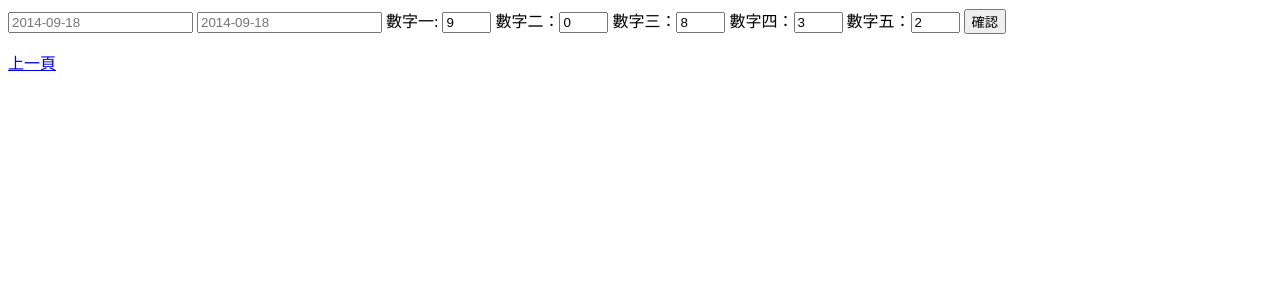
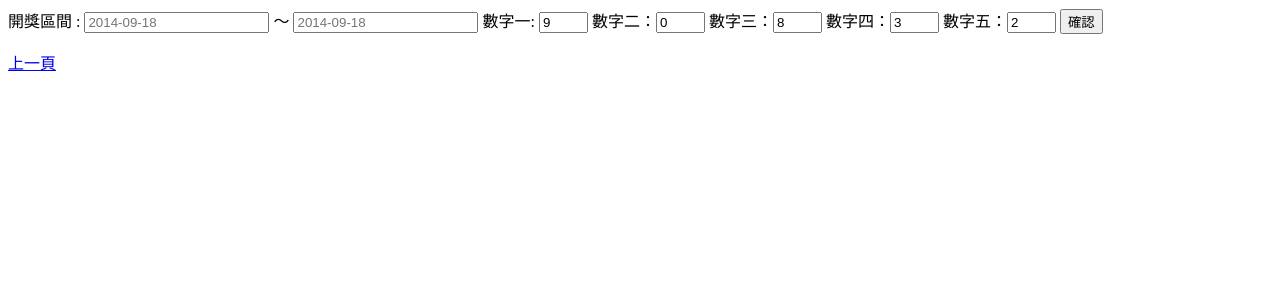
Before and after one commit to EddieLe/RD2-Bank, a PHP site: page /Open.php in a window 1280 px wide. Shown: the top 300 px of the page. Run offline with PHP 8.4, Linux system fonts and the light colour scheme; the visitor is signed in with stand-in values (Sample User, id 1); data that the repository does not hold is empty; some libraries are stand-ins or nearby versions.

Commit message:
增加時間選擇器

```diff
--- a/Open.php
+++ b/Open.php
@@ -29,28 +29,37 @@ function detail()
 
     return $data;
 }
-detail()
 ?>
 
 <html>
     <head>
         <title>開獎頁</title>
+        <link rel="stylesheet" href="//apps.bdimg.com/libs/jqueryui/1.10.4/css/jquery-ui.min.css">
+        <script src="//apps.bdimg.com/libs/jquery/1.10.2/jquery.min.js"></script>
+        <script src="//apps.bdimg.com/libs/jqueryui/1.10.4/jquery-ui.min.js"></script>
+        <link rel="stylesheet" href="jqueryui/style.css">
     </head>
     <body>
     <?php $data = result();?>
         <form method="post" action="OpenResultInsert.php">
-            <input type="text" name="start" value="" placeholder="2014-09-18" required>
-            <input type="text" name="end" value="" placeholder="2014-09-18" required>
-            數字一: <input type="text" size="3" name="one" value="<?php echo $data[0];?>" readonly="readonly" required pattern="[0-9]{1}"/>
-            數字二：<input type="text" size="3" name="two" value="<?php echo $data[1];?>" readonly="readonly" required pattern="[0-9]{1}"/>
-            數字三：<input type="text" size="3" name="three" value="<?php echo $data[2];?>" readonly="readonly" required pattern="[0-9]{1}"/>
-            數字四：<input type="text" size="3" name="four" value="<?php echo $data[3];?>" readonly="readonly" required pattern="[0-9]{1}"/>
-            數字五：<input type="text" size="3" name="five" value="<?php echo $data[4];?>" readonly="readonly" required pattern="[0-9]{1}"/>
-<!--            數字一: <input type="text" size="3" name="one" value="--><?php //echo $data[0];?><!--" required pattern="[0-9]{1}"/>-->
-<!--            數字二：<input type="text" size="3" name="two" value="--><?php //echo $data[1];?><!--" required pattern="[0-9]{1}"/>-->
-<!--            數字三：<input type="text" size="3" name="three" value="--><?php //echo $data[2];?><!--" required pattern="[0-9]{1}"/>-->
-<!--            數字四：<input type="text" size="3" name="four" value="--><?php //echo $data[3];?><!--" required pattern="[0-9]{1}"/>-->
-<!--            數字五：<input type="text" size="3" name="five" value="--><?php //echo $data[4];?><!--" required pattern="[0-9]{1}"/>-->
+            開獎區間 : <input id="datepicker1" type="text" name="start" value="" placeholder="2014-09-18" required/>
+            ～ <input id="datepicker2" type="text" name="end" value="" placeholder="2014-09-18" required/>
+            <script language="JavaScript">
+                $(document).ready(function(){
+                    $("#datepicker1").datepicker();
+                    $("#datepicker2").datepicker({firstDay: 1});
+                });
+            </script>
+<!--            數字一: <input type="text" size="3" name="one" value="--><?php //echo $data[0];?><!--" readonly="readonly" required pattern="[0-9]{1}"/>-->
+<!--            數字二：<input type="text" size="3" name="two" value="--><?php //echo $data[1];?><!--" readonly="readonly" required pattern="[0-9]{1}"/>-->
+<!--            數字三：<input type="text" size="3" name="three" value="--><?php //echo $data[2];?><!--" readonly="readonly" required pattern="[0-9]{1}"/>-->
+<!--            數字四：<input type="text" size="3" name="four" value="--><?php //echo $data[3];?><!--" readonly="readonly" required pattern="[0-9]{1}"/>-->
+<!--            數字五：<input type="text" size="3" name="five" value="--><?php //echo $data[4];?><!--" readonly="readonly" required pattern="[0-9]{1}"/>-->
+            數字一: <input type="text" size="3" name="one" value="<?php echo $data[0];?>" required pattern="[0-9]{1}"/>
+            數字二：<input type="text" size="3" name="two" value="<?php echo $data[1];?>" required pattern="[0-9]{1}"/>
+            數字三：<input type="text" size="3" name="three" value="<?php echo $data[2];?>" required pattern="[0-9]{1}"/>
+            數字四：<input type="text" size="3" name="four" value="<?php echo $data[3];?>" required pattern="[0-9]{1}"/>
+            數字五：<input type="text" size="3" name="five" value="<?php echo $data[4];?>" required pattern="[0-9]{1}"/>
             <input type="submit" value="確認" />
         </form>
         <a href ="Game.php">上一頁</a>
--- a/OpenResultInsert.php
+++ b/OpenResultInsert.php
@@ -44,6 +44,11 @@ function back($pay, $account)
 
 function comparison()
 {
+    $s = explode("/", $_POST['start']);
+    $e = explode("/", $_POST['end']);
+    $_POST['start'] = $s[2] . "-" . $s[0] . "-" . $s[1];
+    $_POST['end'] = $e[2] . "-" . $e[0] . "-" . $e[1];
+
     $myPdo = new MyPDO();
     $pdo = $myPdo->pdoConnect;
     $sql = "INSERT INTO `Result`(`one`, `two`, `three`, `four`, `five`,`starttime`, `endtime`)
```
